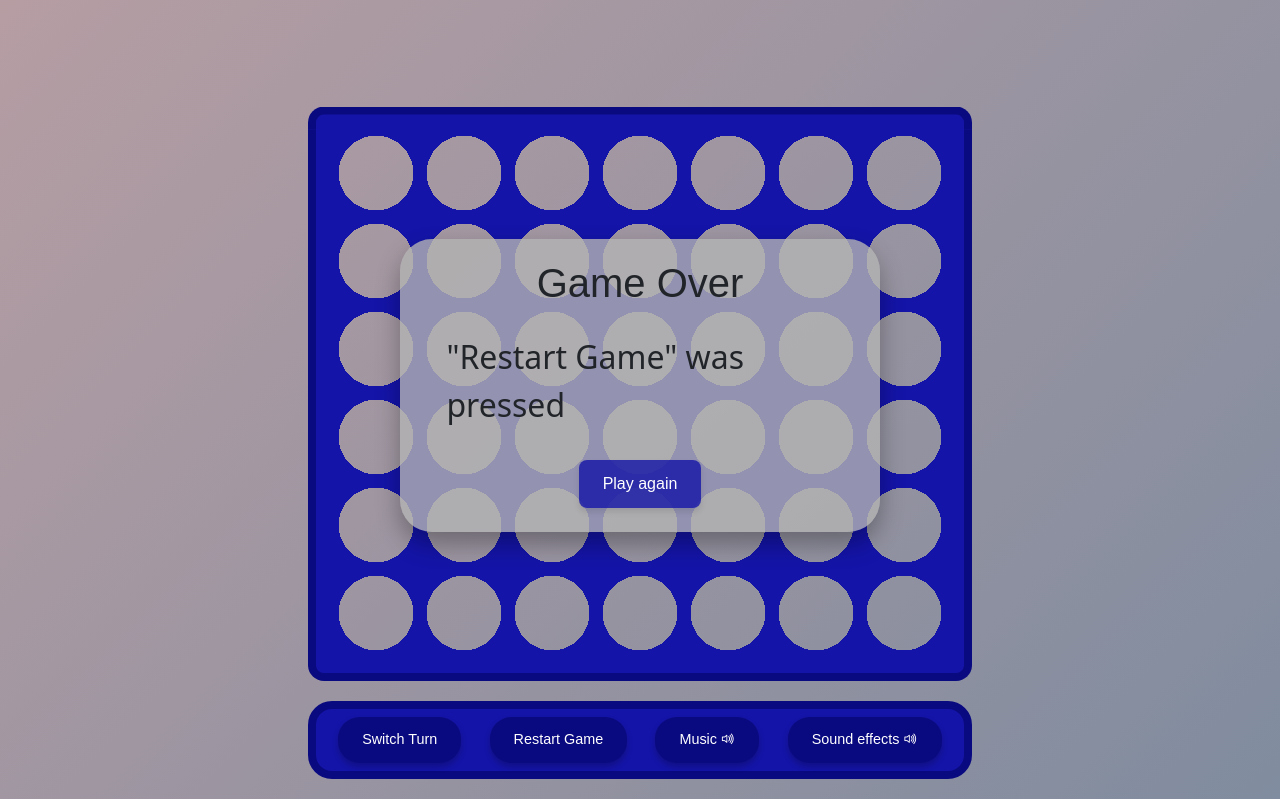
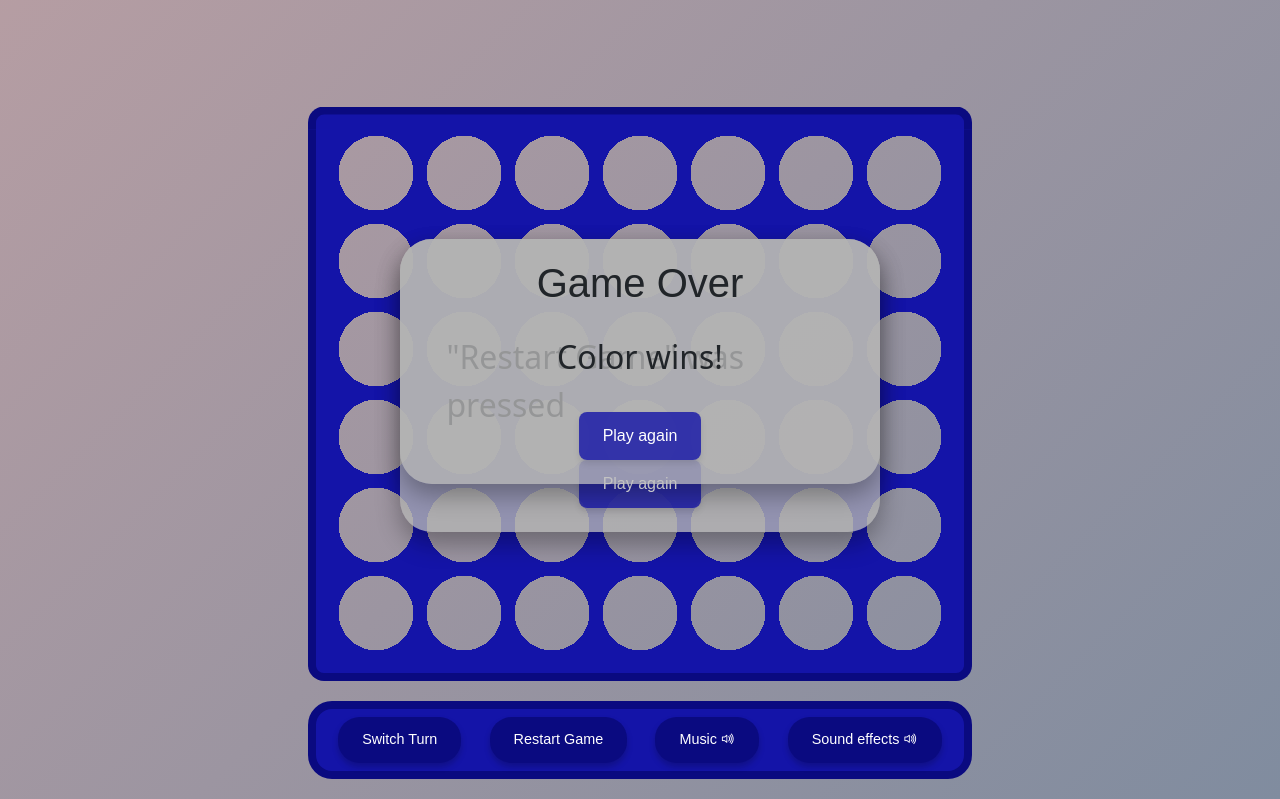
Before and after one commit to Viktorll95/four-in-a-row, a website: page src/index.html in a window 1280 px wide. Both pictures are taken after a click on the button "Restart Game". Shown: the part 96-895 px from the top of the page. Drawn offline with nearby package versions, Linux system fonts and the light colour scheme.

Commit message:
Started a button for music choice

```diff
--- a/src/index.html
+++ b/src/index.html
@@ -53,8 +53,17 @@ https://www.youtube.com/watch?v=kA9OOeUXXSU&t=915s    -->
       <div class="bottom-side"></div>
     </div>
 
-    <!-- Modal -->
-    <div class="modal-container hidden">
+    <!-- Modal - Play again -->
+    <div class="modal-play-again modal-container hidden">
+      <div id="modal-content">
+        <h1>Game Over</h1>
+        <p id="modal-message">Color wins!</p>
+        <button id="reset">Play again</button>
+      </div>
+    </div>
+
+    <!-- Modal - Choose music -->
+    <div class="modal-choice-music modal-container">
       <div id="modal-content">
         <h1>Game Over</h1>
         <p id="modal-message">Color wins!</p>
--- a/src/script.js
+++ b/src/script.js
@@ -1,5 +1,5 @@
 const board = document.querySelector("#board");
-const modal = document.querySelector(".modal-container");
+const modal = document.querySelector(".modal-play-again");
 const modalMessage = document.querySelector("#modal-message");
 const windoot = new Audio("windoot.mp3");
 const coinDrop = new Audio("coin-drop.mp3");
@@ -333,6 +333,11 @@ toggleMusicBtn.addEventListener("click", () => {
   console.log("Toggle Music button clicked");
 });
 
+toggleMusicBtn.addEventListener("dblclick", function () {
+  // Code to handle the double-click event
+  alert("Button was double-clicked!");
+});
+
 const toggleSoundBtn = document.getElementById("toggle-sound");
 const soundIcon = toggleSoundBtn.querySelector("i");
 
```
